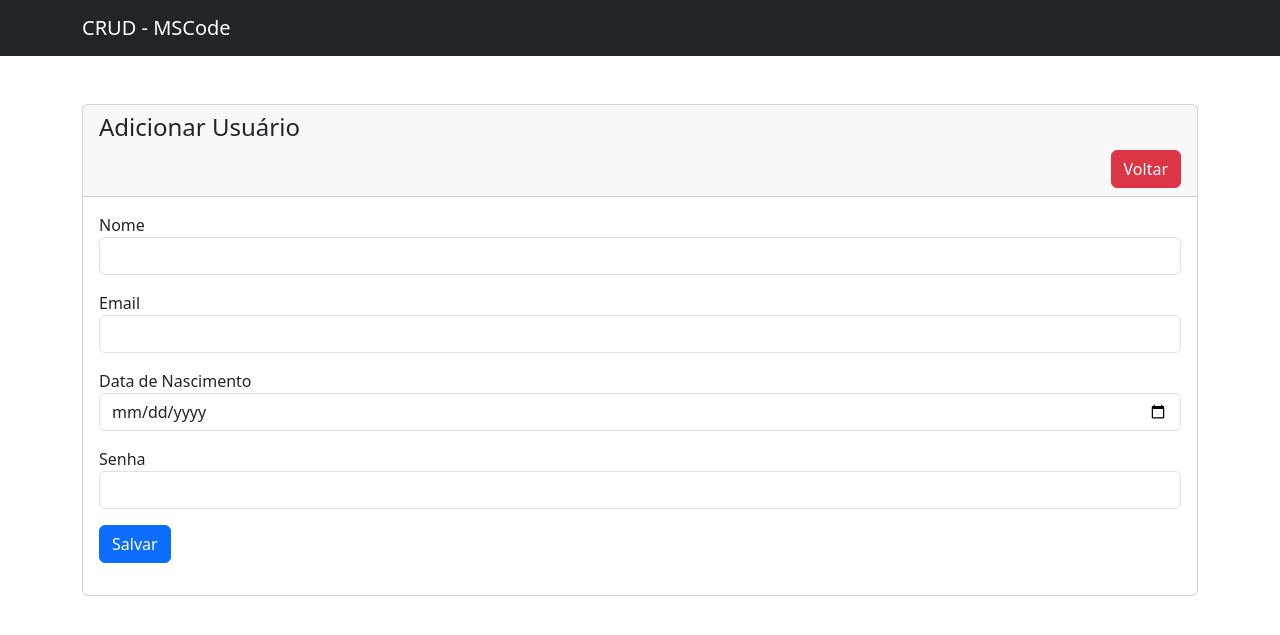
After one commit to amabilekosloski/CRUD-de-Usu-rios---Atividade-Solo-MSCode, a PHP site: page /create_action.php in a window 1280 px wide. The commit adds this page. Shown: the top 635 px of the page. Run offline with PHP 8.4, Linux system fonts and the light colour scheme.

Commit message:
feat: adicionando pagina de Adicionar Usuario

```diff
--- a/database/db.php
+++ b/database/db.php
@@ -3,7 +3,7 @@
 $host = "localhost";
 $user = "root";
 $pass = "password";
-$dbname = "UsuariosCRUD";
+$dbname = "usuarios";
 
 $conn = new mysqli($host, $user, $pass, $dbname);
 
--- /dev/null
+++ b/src/create_action.php
@@ -0,0 +1,55 @@
+<?php
+
+require_once __DIR__ . '/../database/db.php';
+
+?>
+
+<!doctype html>
+<html lang="en">
+  <head>
+    <meta charset="utf-8">
+    <meta name="viewport" content="width=device-width, initial-scale=1">
+    <title>Bootstrap</title>
+    <link href="https://cdn.jsdelivr.net/npm/bootstrap@5.3.8/dist/css/bootstrap.min.css" rel="stylesheet" integrity="sha384-sRIl4kxILFvY47J16cr9ZwB07vP4J8+LH7qKQnuqkuIAvNWLzeN8tE5YBujZqJLB" crossorigin="anonymous">
+  </head>
+  <body>
+
+  <?php include ('navbar.php'); ?>
+  <div class="container mt-5">
+    <div class="row">
+      <div class="col-md-12">
+        <div class="card">
+          <div class="card-header">
+            <h4>Adicionar Usuário</h4>
+            <a href="index.php" class="btn btn-danger float-end">Voltar</a>
+          </div>
+          <div class="card-body">
+            <form action="acoes.php" method="POST">
+              <div class="mb-3">
+                <label>Nome</label>
+                <input type="text" name="nome" class="form-control">
+              </div>
+                 <div class="mb-3">
+                <label>Email</label>
+                <input type="text" name="email" class="form-control">
+              </div>
+                 <div class="mb-3">
+                <label>Data de Nascimento</label>
+                <input type="date" name="data_nascimento" class="form-control">
+              </div>
+                 <div class="mb-3">
+                <label>Senha</label>
+                <input type="password" name="senha" class="form-control">
+              </div>
+                 <div class="mb-3">
+                  <button type="submit" name="create_action" class="btn btn-primary">Salvar</button>
+              </div>
+          </div>
+        </div>
+      </div>
+    </div>
+  </div>
+
+    <script src="https://cdn.jsdelivr.net/npm/bootstrap@5.3.8/dist/js/bootstrap.bundle.min.js" integrity="sha384-FKyoEForCGlyvwx9Hj09JcYn3nv7wiPVlz7YYwJrWVcXK/BmnVDxM+D2scQbITxI" crossorigin="anonymous"></script>
+  </body>
+</html>
--- a/src/index.php
+++ b/src/index.php
@@ -1,6 +1,6 @@
 <?php
 
-include "database/db.php";
+require_once __DIR__ . '/../database/db.php';
 
 ?>
 
@@ -14,7 +14,8 @@ include "database/db.php";
   </head>
   <body>
 
-  <?php include ('view/navbar.php'); ?>
+  <?php include ('navbar.php'); ?>
+
   <div class="container mt-4">
     <div class="row">
       <div class="col-md-12">
```
Also changed, not shown: database/database.sql (added, +9 -0 lines), src/acoes.php (added, +22 -0 lines), actions/create_action.php (deleted), src/navbar.php (renamed from view/navbar.php).
